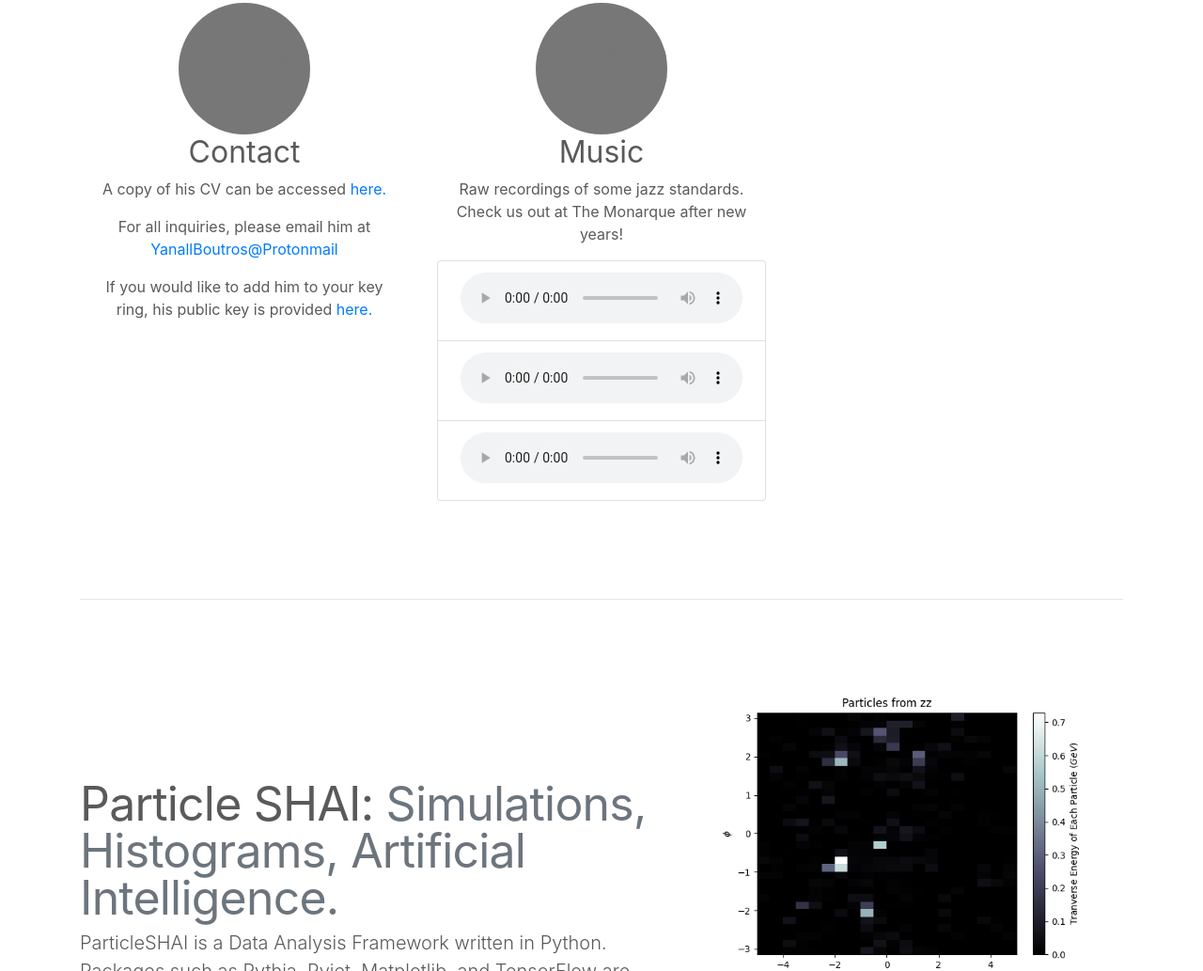
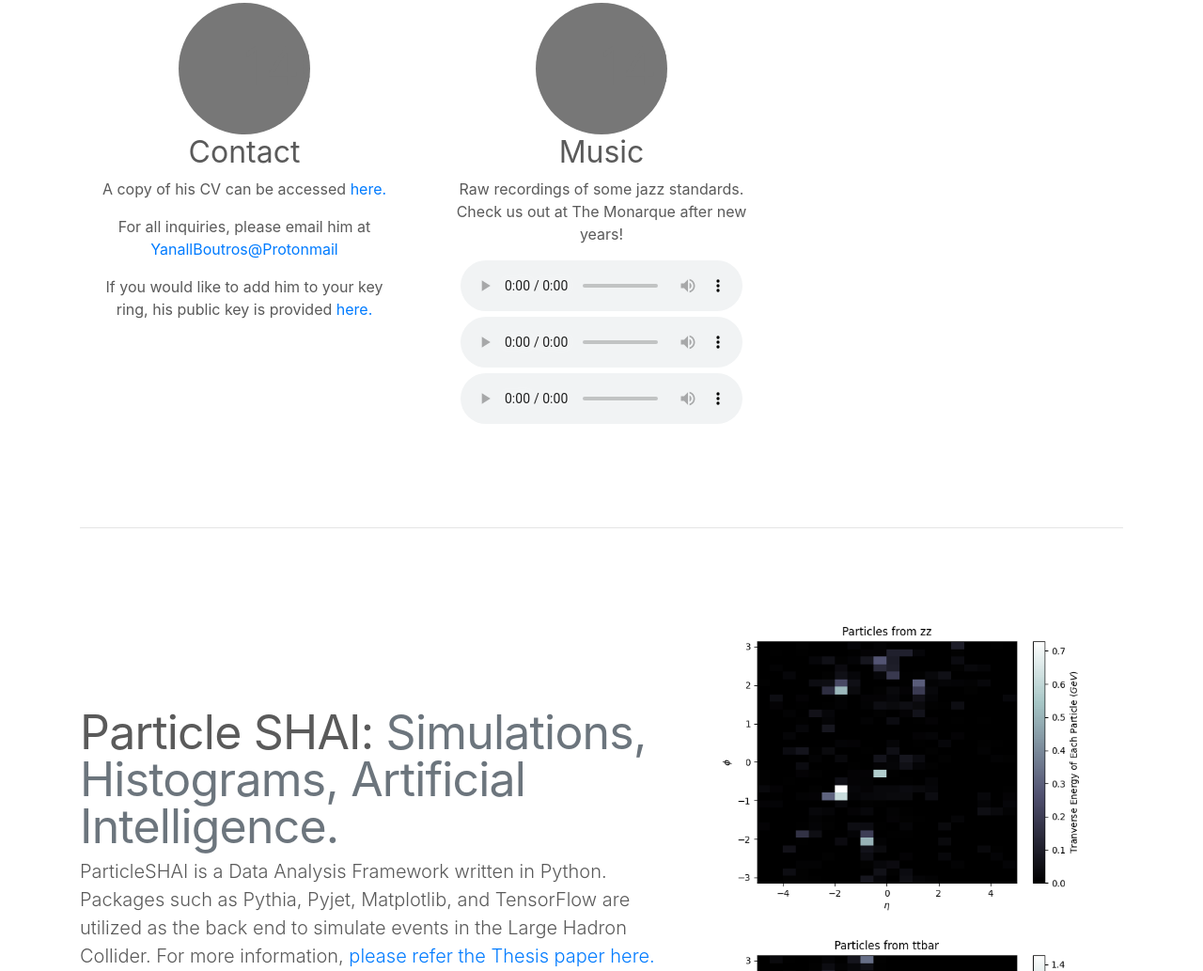
Before and after one commit to Yanall-Boutros/Yanall-Boutros.github.io, a plain HTML site: page index.html in a window 1280 px wide. Shown: the part 573-1606 px from the top of the page at 94% size. Drawn offline with nearby package versions, Linux system fonts and the light colour scheme.

Commit message:
removed ul

```diff
--- a/index.html
+++ b/index.html
@@ -96,11 +96,9 @@
         <svg class="bd-placeholder-img rounded-circle" width="140" height="140" xmlns="http://www.w3.org/2000/svg" preserveAspectRatio="xMidYMid slice" focusable="false" role="img" aria-label="Placeholder: 140x140"><title>Placeholder</title><rect width="100%" height="100%" fill="#777"></rect><text x="50%" y="50%" fill="#777" dy=".3em">140x140</text></svg>
         <h2>Music</h2>
 	<p> Raw recordings of some jazz standards. Check us out at The Monarque after new years!</p>
-	<ul class="list-group">
-		<li class="list-group-item"> <audio controls> <source src="audio/donna_lee.wav"> </audio></li>
-		<li class="list-group-item"> <audio controls> <source src="audio/giant_steps.wav"> </audio></li>
-		<li class="list-group-item"> <audio controls> <source src="audio/simple1key.wav"> </audio></li>
-	</ul>
+          <audio controls> <source src="audio/donna_lee.wav"> </audio>
+          <audio controls> <source src="audio/giant_steps.wav"> </audio>
+          <audio controls> <source src="audio/simple1key.wav"> </audio>
 	</div><!-- /.col-lg-4 -->
 
     </div><!-- /.row -->
```
